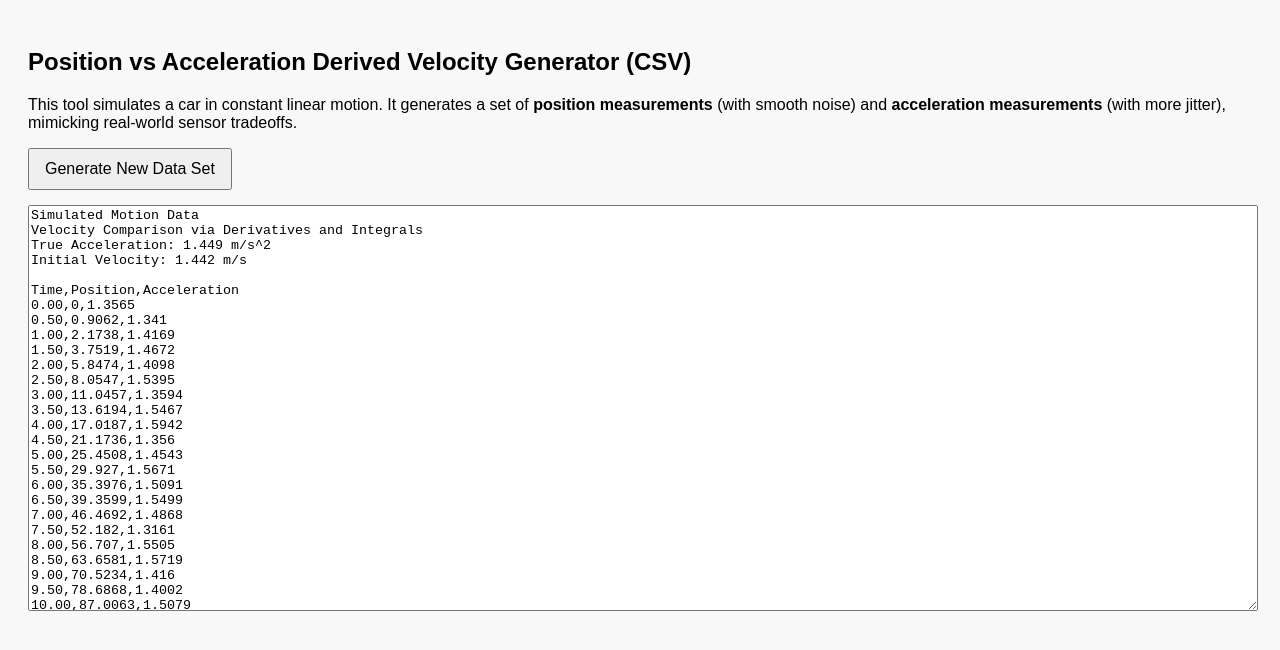
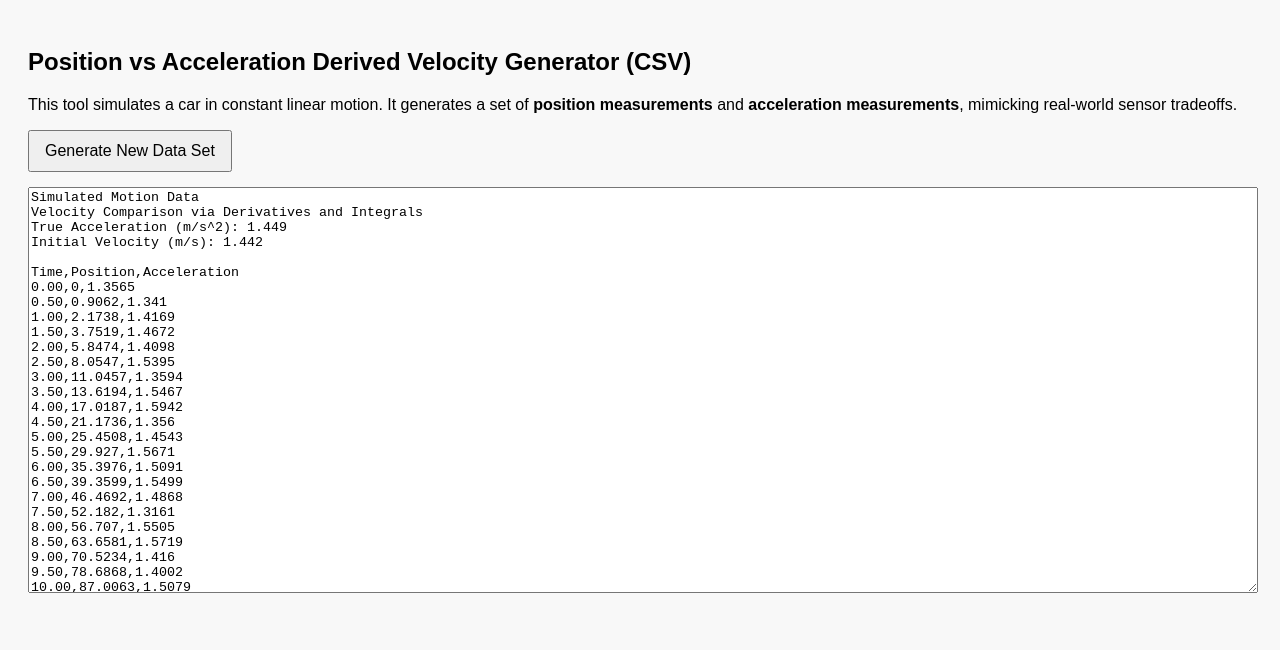
Before and after one commit to Rororodiculous/motion-data-comparison, a plain HTML site: page index.html in a window 1280 px wide. Both pictures are taken after a click on the button "Generate New Data Set". Drawn offline with Linux system fonts and the light colour scheme.

Commit message:
index.html

```diff
--- a/index.html
+++ b/index.html
@@ -24,7 +24,7 @@
 </head>
 <body>
   <h2>Position vs Acceleration Derived Velocity Generator (CSV)</h2>
-  <p>This tool simulates a car in constant linear motion. It generates a set of <strong>position measurements</strong> (with smooth noise) and <strong>acceleration measurements</strong> (with more jitter), mimicking real-world sensor tradeoffs.</p>
+  <p>This tool simulates a car in constant linear motion. It generates a set of <strong>position measurements</strong> and <strong>acceleration measurements</strong>, mimicking real-world sensor tradeoffs.</p>
   <button onclick="generateData()">Generate New Data Set</button>
   <textarea id="output" readonly></textarea>
 
@@ -37,7 +37,7 @@
       const x0 = 0; // Starting at 0 for simplicity
 
       let output = `Simulated Motion Data\nVelocity Comparison via Derivatives and Integrals\n`;
-      output += `True Acceleration: ${aTrue.toFixed(3)} m/s^2\nInitial Velocity: ${v0.toFixed(3)} m/s\n\n`;
+      output += `True Acceleration (m/s^2): ${aTrue.toFixed(3)} \nInitial Velocity (m/s): ${v0.toFixed(3)} \n\n`;
       output += `Time,Position,Acceleration\n`;
 
       for (let i = 0; i < numPoints; i++) {
```
